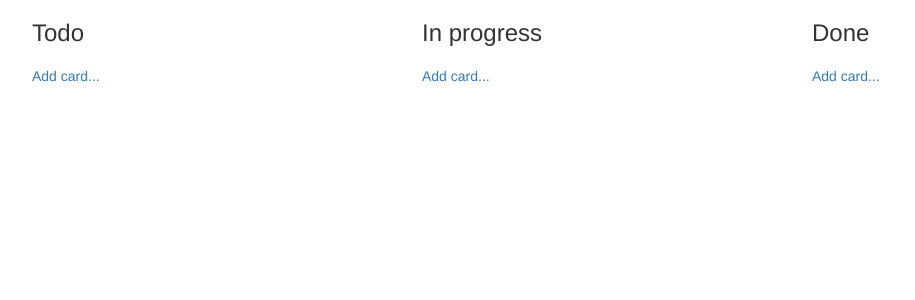
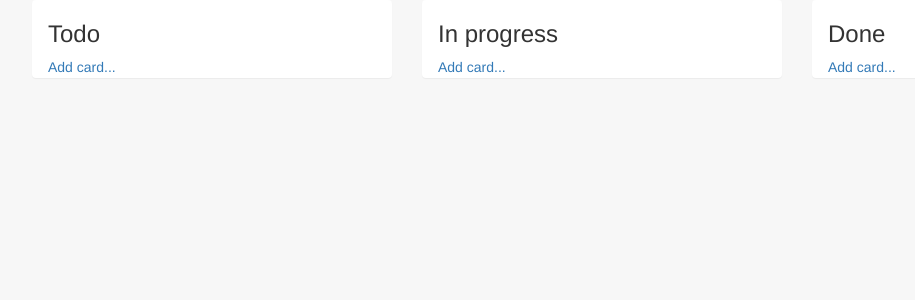
Before and after one commit to Rha001/react-todo, a React (Create React App) app in the folder react-todo/: page / in a window 1280 px wide. Shown: the top 300 px of the page, without its empty margins (38-953 px from the left). Built offline with nearby package versions, Linux system fonts and the light colour scheme.

Commit message:
adding some styling

```diff
--- a/react-todo/src/Column.js
+++ b/react-todo/src/Column.js
@@ -5,9 +5,15 @@ class Column extends Component {
   render() {
     return (
       <div className="row">
-        <Panel name="Todo"/>
-        <Panel name="In progress"/>
-        <Panel name="Done"/>
+        <div className="col-xs-4">
+          <Panel name="Todo"/>
+        </div>
+        <div className="col-xs-4">
+          <Panel name="In progress"/>
+        </div>
+        <div className="col-xs-4">
+          <Panel name="Done"/>
+        </div>
       </div>
     );
   }
--- a/react-todo/src/Panel.js
+++ b/react-todo/src/Panel.js
@@ -54,7 +54,7 @@ class Panel extends Component {
     else
       addItem = null;
     return (
-      <div className="col-xs-4">
+      <div className="col-xs-12 panel">
         <h3>{ name }</h3>
         <ul className="list-group">
           {
--- a/react-todo/src/index.css
+++ b/react-todo/src/index.css
@@ -1,5 +1,10 @@
-body {
+body, html {
   margin: 0;
   padding: 0;
-  font-family: sans-serif;
+  background-color: #f7f7f7 !important;
+  width: 100%;
+  height: 100%;
 }
+.list-group-item{
+  width: 90% !important;
+}
```
